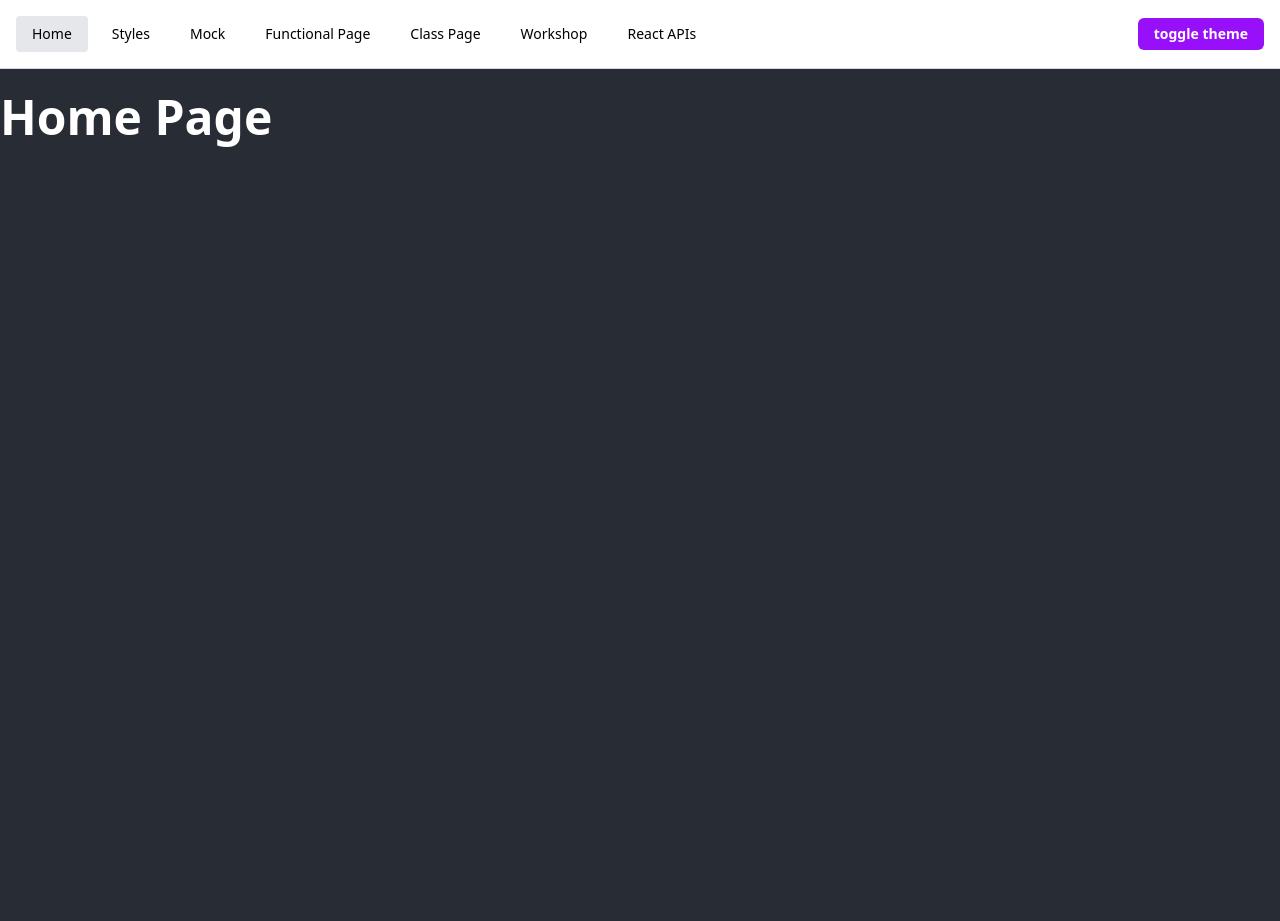
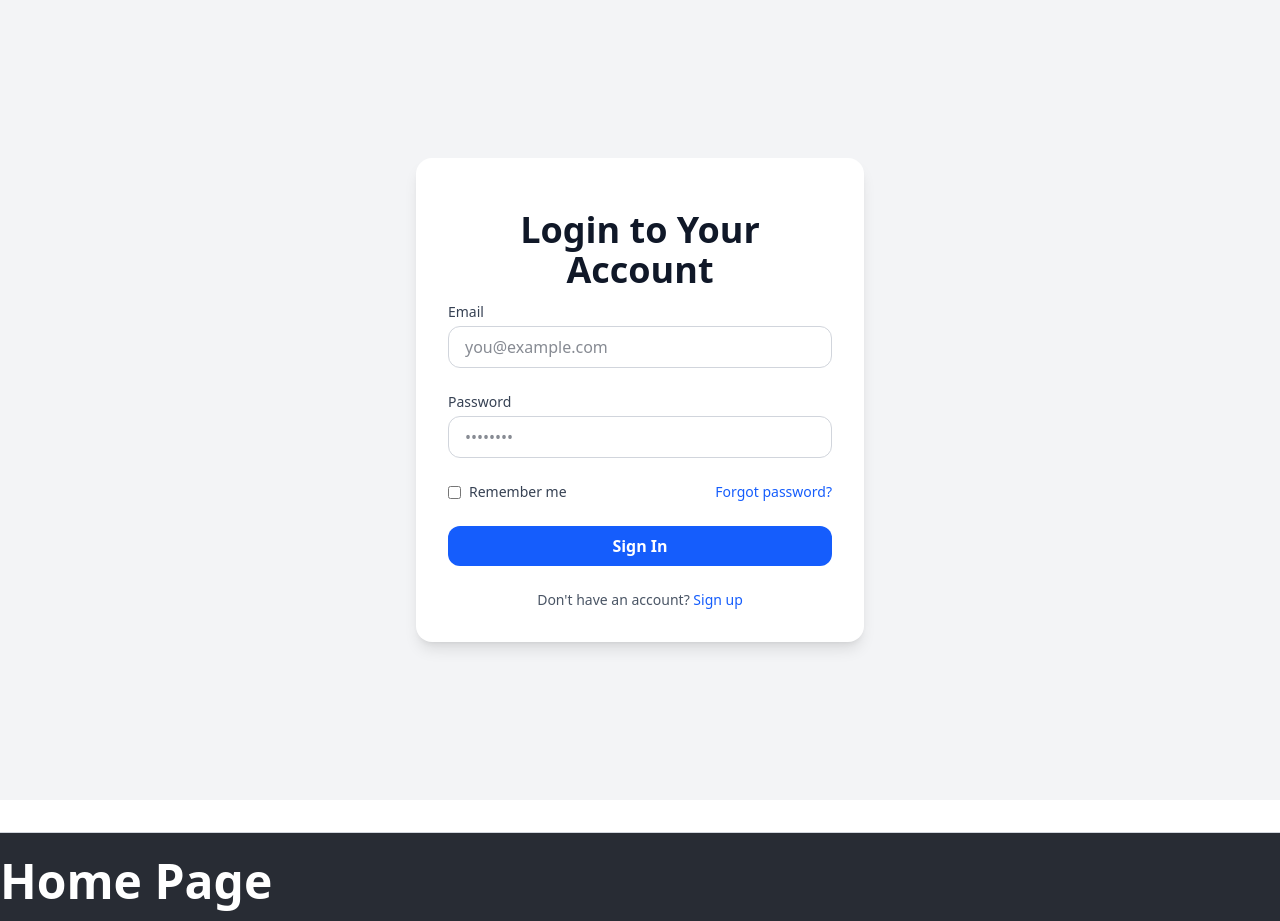
Before and after one commit to Malik-Abdul/storelite-portal, a React (Vite) app: page / in a window 1280 px wide. Before the commit the page ends 800 px from the top, so only its background shows below. Built offline with nearby package versions, Linux system fonts and the light colour scheme.

Commit message:
Login form

```diff
--- a/src/App.tsx
+++ b/src/App.tsx
@@ -1,13 +1,21 @@
+import { use } from "react";
 import "./App.css";
+import AuthContextProvider from "./components/context/AuthContext";
 import ThemeContextProvider from "./components/context/ThemeContext";
 import Layout from "./components/Layout/Layout";
+import LoginForm from "./components/organisms/LoginForm";
+import { AuthContext } from "./components/context/AuthContext";
 
 function App() {
+  const { isLogin } = use(AuthContext);
   return (
     <>
-      <ThemeContextProvider>
-        <Layout />
-      </ThemeContextProvider>
+      <AuthContextProvider>
+        <ThemeContextProvider>
+          {isLogin ? <Layout /> : <LoginForm />}
+          <Layout />
+        </ThemeContextProvider>
+      </AuthContextProvider>
     </>
   );
 }
--- a/src/components/Layout/Layout.tsx
+++ b/src/components/Layout/Layout.tsx
@@ -1,11 +1,12 @@
 import Header from "../UI/Header";
 import PageContent from "../../routes/PageContent";
+import { Fragment } from "react/jsx-runtime";
 function Layout() {
   return (
-    <div>
+    <Fragment>
       <Header />
       <PageContent />
-    </div>
+    </Fragment>
   );
 }
 export default Layout;
--- a/src/components/UI/Header.tsx
+++ b/src/components/UI/Header.tsx
@@ -1,11 +1,15 @@
 import { Fragment, use } from "react";
 import { NavLink } from "react-router-dom";
 import { headerListItems } from "../../data/mockData";
-import Button from "../atoms/Button";
+// import Button from "../atoms/Button";
 import { ThemeContext } from "../context/ThemeContext";
+import { AuthContext } from "../context/AuthContext";
+import { SunIcon } from "../icons/SunIcon";
+import { MoonIcon } from "../icons/MoonIcon";
 
 const Header = () => {
   const { toggleTheme, theme } = use(ThemeContext);
+  const { isLogin } = use(AuthContext);
 
   return (
     <Fragment>
@@ -14,7 +18,8 @@ const Header = () => {
           <div className="flex items-center justify-between">
             {/* Left side: NavLinks */}
             <div className="flex gap-2 flex-wrap">
-              {headerListItems.map((item) => (
+              {isLogin &&
+                headerListItems.map((item) => (
                   <NavLink
                     key={item.id}
                     to={item.path}
@@ -29,17 +34,33 @@ const Header = () => {
                     {item.title}
                   </NavLink>
                 ))}
+              {isLogin && (
+                <div>
+                  <button
+                    type="button"
+                    onClick={toggleTheme}
+                    title="Toggle Theme"
+                    className="p-2 rounded-full hover:bg-gray-200 dark:hover:bg-gray-700 transition"
+                  >
+                    {theme === "dark" ? (
+                      <MoonIcon className="w-5 h-5 text-gray-700 dark:text-gray-200" />
+                    ) : (
+                      <SunIcon className="w-5 h-5 text-yellow-400" />
+                    )}
+                  </button>
+                </div>
+              )}
             </div>
 
             {/* Right side: Button */}
-            <div>
+            {/* <div>
               <Button
                 type="button"
-                title="toggle theme"
+                title={isLogin ? "Logout" : "Login"}
                 color={theme === "dark" ? "purple" : "cyan"}
-                clickHandler={toggleTheme}
+                clickHandler={() => setIsLogin((prev) => !prev)}
               />
-            </div>
+            </div> */}
           </div>
         </nav>
       </div>
--- /dev/null
+++ b/src/components/context/AuthContext.tsx
@@ -0,0 +1,25 @@
+import {
+  createContext,
+  useMemo,
+  useState,
+  type Dispatch,
+  type ReactNode,
+  type SetStateAction,
+} from "react";
+
+type AuthContextType = {
+  isLogin: boolean;
+  setIsLogin: Dispatch<SetStateAction<boolean>>;
+};
+export const AuthContext = createContext<AuthContextType>({
+  isLogin: false,
+  setIsLogin() {},
+});
+
+const AuthContextProvider = ({ children }: { children: ReactNode }) => {
+  const [isLogin, setIsLogin] = useState(false);
+  const value = useMemo(() => ({ isLogin, setIsLogin }), [isLogin]);
+  return <AuthContext value={value}>{children}</AuthContext>;
+};
+
+export default AuthContextProvider;
--- /dev/null
+++ b/src/components/icons/MoonIcon.tsx
@@ -0,0 +1,18 @@
+import type { FC, SVGProps } from "react";
+
+type SVGIconProps = SVGProps<SVGSVGElement>;
+
+export const MoonIcon: FC<SVGIconProps> = (props) => (
+  <svg
+    viewBox="0 0 24 24"
+    fill="none"
+    stroke="currentColor"
+    strokeWidth="2"
+    strokeLinecap="round"
+    strokeLinejoin="round"
+    xmlns="http://www.w3.org/2000/svg"
+    {...props}
+  >
+    <path d="M21 12.79A9 9 0 1 1 11.21 3a7 7 0 0 0 9.79 9.79z" />
+  </svg>
+);
--- /dev/null
+++ b/src/components/icons/SunIcon.tsx
@@ -0,0 +1,26 @@
+import type { FC, SVGProps } from "react";
+
+type SVGIconProps = SVGProps<SVGSVGElement>;
+
+export const SunIcon: FC<SVGIconProps> = (props) => (
+  <svg
+    viewBox="0 0 24 24"
+    fill="none"
+    stroke="currentColor"
+    strokeWidth="2"
+    strokeLinecap="round"
+    strokeLinejoin="round"
+    xmlns="http://www.w3.org/2000/svg"
+    {...props}
+  >
+    <circle cx="12" cy="12" r="5" />
+    <line x1="12" y1="1" x2="12" y2="3" />
+    <line x1="12" y1="21" x2="12" y2="23" />
+    <line x1="4.22" y1="4.22" x2="5.64" y2="5.64" />
+    <line x1="18.36" y1="18.36" x2="19.78" y2="19.78" />
+    <line x1="1" y1="12" x2="3" y2="12" />
+    <line x1="21" y1="12" x2="23" y2="12" />
+    <line x1="4.22" y1="19.78" x2="5.64" y2="18.36" />
+    <line x1="18.36" y1="5.64" x2="19.78" y2="4.22" />
+  </svg>
+);
--- /dev/null
+++ b/src/components/organisms/LoginForm/index.tsx
@@ -0,0 +1,83 @@
+import React from "react";
+
+const LoginForm: React.FC = () => {
+  const handleSubmit = (e: React.FormEvent) => {
+    e.preventDefault();
+    // Handle login logic here
+  };
+
+  return (
+    <div className="min-h-screen flex items-center justify-center bg-gray-100 dark:bg-gray-900 px-4">
+      <div className="max-w-md w-full bg-white dark:bg-gray-800 p-8 rounded-2xl shadow-lg">
+        <h2 className="text-2xl font-bold text-center mb-6 text-gray-900 dark:text-white">
+          Login to Your Account
+        </h2>
+
+        <form onSubmit={handleSubmit} className="space-y-6">
+          <div>
+            <label
+              htmlFor="email"
+              className="block text-sm font-medium text-gray-700 dark:text-gray-300"
+            >
+              Email
+            </label>
+            <input
+              type="email"
+              id="email"
+              name="email"
+              className="mt-1 block w-full px-4 py-2 border border-gray-300 dark:border-gray-600 rounded-xl bg-white dark:bg-gray-700 text-gray-900 dark:text-white focus:outline-none focus:ring-2 focus:ring-blue-500"
+              placeholder="you@example.com"
+              required
+            />
+          </div>
+
+          <div>
+            <label
+              htmlFor="password"
+              className="block text-sm font-medium text-gray-700 dark:text-gray-300"
+            >
+              Password
+            </label>
+            <input
+              type="password"
+              id="password"
+              name="password"
+              className="mt-1 block w-full px-4 py-2 border border-gray-300 dark:border-gray-600 rounded-xl bg-white dark:bg-gray-700 text-gray-900 dark:text-white focus:outline-none focus:ring-2 focus:ring-blue-500"
+              placeholder="••••••••"
+              required
+            />
+          </div>
+
+          <div className="flex items-center justify-between">
+            <label className="flex items-center space-x-2 text-sm text-gray-700 dark:text-gray-300">
+              <input
+                type="checkbox"
+                className="form-checkbox rounded text-blue-600 dark:bg-gray-700 dark:border-gray-600"
+              />
+              <span>Remember me</span>
+            </label>
+            <a href="#" className="text-sm text-blue-600 hover:underline">
+              Forgot password?
+            </a>
+          </div>
+
+          <button
+            type="submit"
+            className="w-full py-2 px-4 bg-blue-600 text-white font-semibold rounded-xl hover:bg-blue-700 transition"
+          >
+            Sign In
+          </button>
+        </form>
+
+        <p className="mt-6 text-center text-sm text-gray-600 dark:text-gray-400">
+          Don't have an account?{" "}
+          <a href="#" className="text-blue-600 hover:underline">
+            Sign up
+          </a>
+        </p>
+      </div>
+    </div>
+  );
+};
+
+export default LoginForm;
```
Also changed, not shown: src/components/organisms/index.tsx (added). Lines whose indentation alone changed are shown as unchanged.
